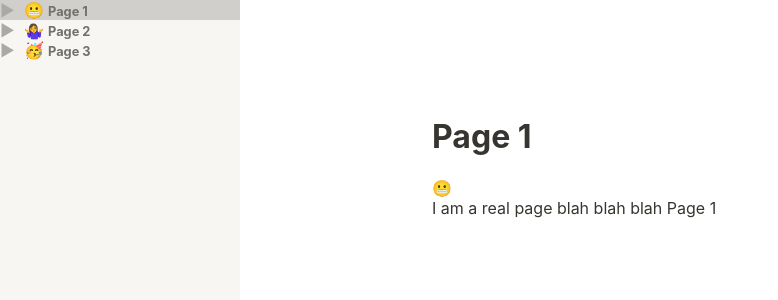
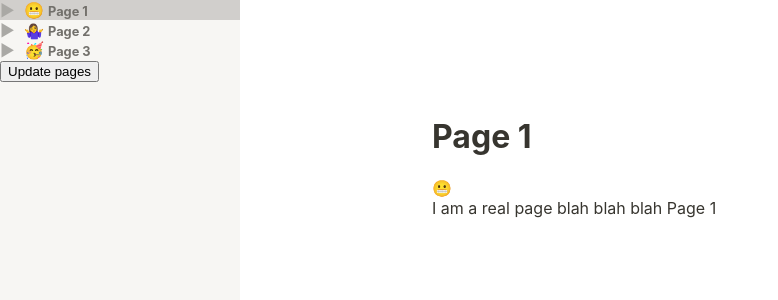
Before and after one commit to jennycade/clotion, a React (Create React App) app: page /0 in a window 1280 px wide. Shown: the top 300 px of the page, without its empty margins (0-778 px from the left). Built offline with nearby package versions, Linux system fonts and the light colour scheme.

Commit message:
Banged my head against the keyboard for a good long while.

```diff
--- a/src/App.js
+++ b/src/App.js
@@ -2,6 +2,7 @@ import { useContext, useEffect, useState } from 'react';
 import { BrowserRouter as Router, Route, Switch } from 'react-router-dom';
 
 import Sidebar from './Sidebar';
+import SidebarLink from './SidebarLink';
 import Page from './Page';
 
 import { DbContext } from './fakedb';
@@ -24,19 +25,33 @@ function App() {
       });
   }, [db]);
 
+  const updatePages = () => {
+    db.getAllPages()
+      .then((allPages) => {
+        console.table(allPages);
+        setPages(allPages); // not triggering a re-render. Why?
+      })
+      .catch((error) => {
+        console.error(`Error getting pages: ${error}`);
+      });
+  }
+
   return (
     <Router>
       <div className="App">
-        <Sidebar pages={ pages } />
+        <Sidebar pages={ pages } updatePages={ updatePages }>
+          { pages.map( (page) => <SidebarLink key={ page.id } id={ page.id } title={ page.title } icon={ page.icon } />) }
+          <button onClick={ updatePages }>Update pages</button>
+        </Sidebar>
         <Switch>
           <Route path="/0/" exact>
-            <Page id={ 0 } />
+            <Page id={ 0 } updatePages={ updatePages } />
           </Route>
           <Route path="/2/" exact>
-            <Page id={ 2 } />
+            <Page id={ 2 } updatePages={ updatePages } />
           </Route>
           <Route path="/1/" exact>
-            <Page id={ 1 } />
+            <Page id={ 1 } updatePages={ updatePages } />
           </Route>
 
         </Switch>
--- a/src/Page.js
+++ b/src/Page.js
@@ -7,10 +7,10 @@ import { DbContext } from './fakedb';
 
 const Page = ( props ) => {
   // props
-  const { id } = props;
+  const { id, updatePages } = props;
 
   // state
-  const [page, setPage] = useState({title: null, id: null, content: null});
+  const [page, setPage] = useState({title: null, id: null, content: null, icon: null});
   // const [content, setContent] = useState('');
 
   // db
@@ -67,6 +67,8 @@ const Page = ( props ) => {
     // send to db
     db.updateTitle(id, page.title)
       .then(() => {
+        // tell the App to refresh
+        updatePages();
         // get content from the db (?)
         return db.getPage(id);
       })
@@ -81,6 +83,8 @@ const Page = ( props ) => {
     // send to db
     db.updateIcon(id, page.icon)
       .then(() => {
+        // tell the App to refresh
+        updatePages();
         // get content from the db (?)
         return db.getPage(id);
       })
--- a/src/Sidebar.js
+++ b/src/Sidebar.js
@@ -9,7 +9,10 @@ const Sidebar = ( props ) => {
     <div className="sidebar">
       <ul>
 
-        { pages.map( (page) => <SidebarLink key={ page.id } page={ page } />) }
+        {/* { pages.map( (page) => <SidebarLink key={ page.id } id={ page.id } title={ page.title } icon={ page.icon } />) } */}
+
+        { props.children }
+
       </ul>
 
     </div>
--- a/src/SidebarLink.js
+++ b/src/SidebarLink.js
@@ -2,19 +2,19 @@ import { Link } from 'react-router-dom';
 
 const SidebarLink = ( props ) => {
   // props
-  const { page } = props;
+  const { id, title, icon } = props;
 
   return (
-    <li key={page.id}>
+    <li key={id}>
       <span className="toggle">
         ▶
       </span>
       <span className="linkIcon">
-        { page.icon }
+        { icon }
       </span>
       <span className="pageLink">
-        <Link to={ `/${page.id}` }>
-          { page.title }
+        <Link to={ `/${id}` }>
+          { title }
         </Link>
       </span>
     </li>
```
